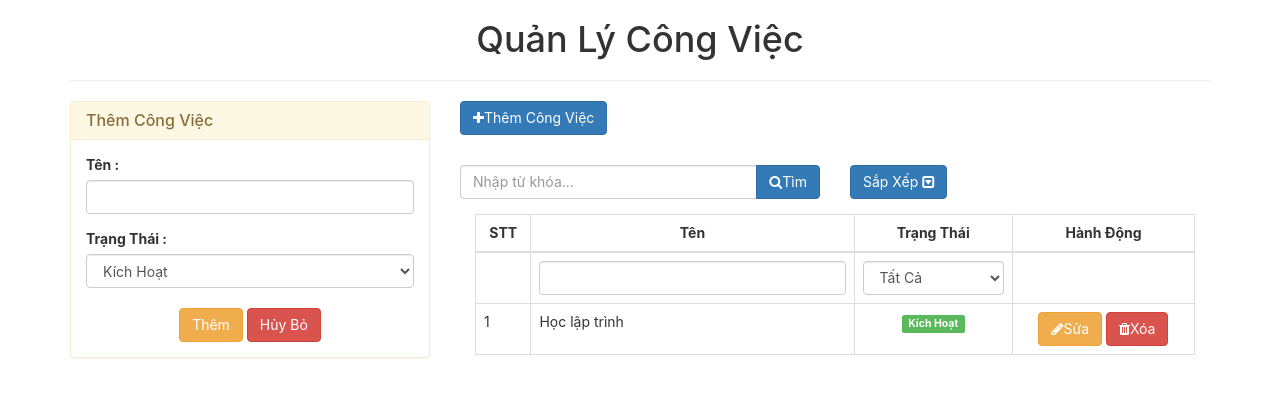
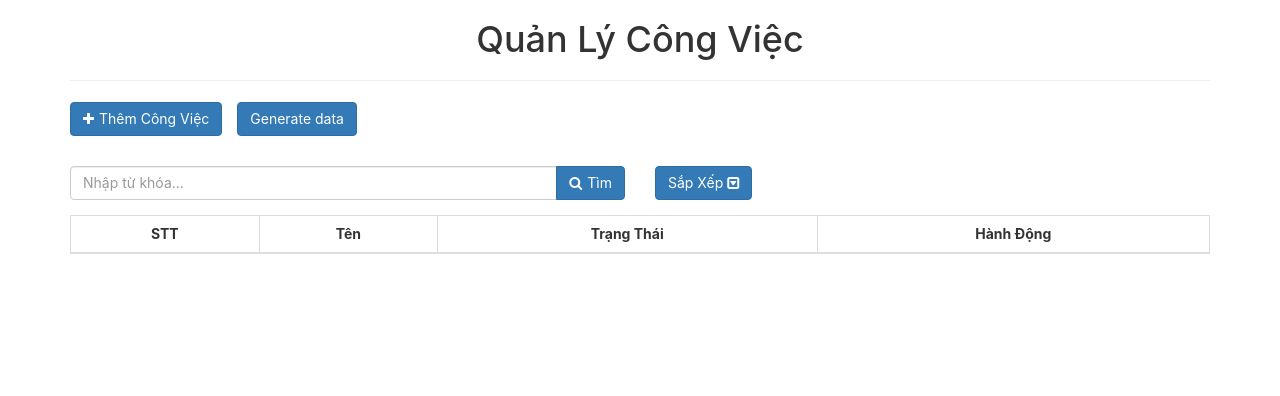
Before and after one commit to HoangAnh24/list-todo-IT, a React (Create React App) app: page / in a window 1280 px wide. Shown: the top 396 px of the page. Built offline with nearby package versions, Linux system fonts and the light colour scheme.

Commit message:
update TaskList and itemList

```diff
--- a/package.json
+++ b/package.json
@@ -6,6 +6,7 @@
     "@testing-library/jest-dom": "^4.2.4",
     "@testing-library/react": "^9.5.0",
     "@testing-library/user-event": "^7.2.1",
+    "randomstring": "^1.1.5",
     "react": "^16.13.1",
     "react-dom": "^16.13.1",
     "react-scripts": "3.4.1"
--- a/src/App.css
+++ b/src/App.css
@@ -44,3 +44,11 @@
 .mt-15 {
   margin-top: 15px;
 }
+
+.mr-15 {
+  margin-right: 15px;
+}
+
+.mr-5 {
+  margin-right: 5px;
+}
--- a/src/App.js
+++ b/src/App.js
@@ -1,10 +1,65 @@
-import React from 'react';
+import React, { Component } from 'react';
 import './App.css';
 import TaskForm from './components/TaskForm';
 import ConTrol from './components/Control';
 import TaskList from './components/TaskList';
+import randomstring from 'randomstring';
 
-function App() {
+class App extends Component {
+  constructor(props, context) {
+    super(props, context);
+    this.state = {
+      tasks: [],
+      isDisPlayForm: false,
+    }
+  }
+  componentWillMount() {
+    if (localStorage && localStorage.getItem('tasks')) {
+      let tasks = JSON.parse(localStorage.getItem('tasks'));
+
+      this.setState({
+        tasks: tasks
+      });
+    }
+
+  }
+
+  onGenerateData = () => {
+    let tasks = [
+      {
+        id: randomstring.generate(),
+        name: "học lập trình PHP",
+        status: true,
+      },
+      {
+        id: randomstring.generate(),
+        name: "học lập trình ASP",
+        status: false,
+      },
+      {
+        id: randomstring.generate(),
+        name: "học lập trình Python",
+        status: true,
+      },
+    ];
+    localStorage.setItem('tasks', JSON.stringify(tasks));
+  }
+
+  showTaskForm = () => {
+    this.setState({
+      isDisPlayForm: this.state.isDisPlayForm ? false : true
+    });
+  }
+
+  onCloseForm = () => {
+    this.setState({
+      isDisPlayForm: false
+    });
+  }
+
+  render() {
+    const { tasks, isDisPlayForm } = this.state;
+    var elmTaskForm = isDisPlayForm ? <TaskForm onCloseForm={this.onCloseForm} /> : '';
     return (
       <div className="container">
         <div className="text-center">
@@ -13,22 +68,24 @@ function App() {
         </div>
         <div className="row">
           <div className="col-xs-4 col-sm-4 col-md-4 col-lg-4">
-          <TaskForm />
+            {elmTaskForm}
           </div>
-        <div className="col-xs-8 col-sm-8 col-md-8 col-lg-8">
-          <button type="button" className="btn btn-primary mb-15">
+          <div className={isDisPlayForm ? 'col-xs-8 col-sm-8 col-md-8 col-lg-8' : 'col-xs-12 col-sm-12 col-md-12 col-lg-12'}>
+            <button type="button" className="btn btn-primary mb-15 mr-15" onClick={this.showTaskForm}>
               <span className="fa fa-plus mr-5" />Thêm Công Việc
+            </button>
+            <button type="button" className="btn btn-primary mb-15" onClick={this.onGenerateData}>
+              Generate data
             </button>
             <ConTrol />
             <div className="row mt-15">
-            <div className="col-xs-12 col-sm-12 col-md-12 col-lg-12">
-              <TaskList />
-            </div>
+              <TaskList listTasks={tasks} />
             </div>
           </div>
         </div>
       </div>
     );
   }
+}
 
 export default App;
--- a/src/components/ItemList.js
+++ b/src/components/ItemList.js
@@ -2,12 +2,13 @@ import React, { Component } from 'react';
 
 class ItemList extends Component {
     render() {
+        let { task,index } = this.props;
         return (
             <tr>
-                <td>1</td>
-                <td>Học lập trình</td>
+                <td className="text-center">{ ++index  }</td>
+                <td>{ task.name }</td>
                 <td className="text-center">
-                    <span className="label label-success"> Kích Hoạt </span>
+                    <span className={ task.status === true ? 'label label-success' : 'label label-warning' }> { task.status === true ? 'Kích Hoạt' : 'Ẩn' }  </span>
                 </td>
                 <td className="text-center">
                     <button type="button" className="btn btn-warning">
--- a/src/components/TaskForm.js
+++ b/src/components/TaskForm.js
@@ -1,11 +1,16 @@
 import React, { Component } from 'react';
 
 class TaskForm extends Component {
+
+    exitForm = () => {
+        this.props.onCloseForm();
+    }
+
     render() {
         return (
             <div className="panel panel-warning">
                 <div className="panel-heading">
-                    <h3 className="panel-title">Thêm Công Việc</h3>
+                    <h3 className="panel-title">Thêm Công Việc <span className="fa fa-times-circle pull-right" onClick={ this.exitForm }></span></h3>
                 </div>
                 <div className="panel-body">
                     <form>
--- a/src/components/TaskList.js
+++ b/src/components/TaskList.js
@@ -3,6 +3,10 @@ import ItemList from './ItemList'
 
 class TaskList extends Component {
     render() {
+        let { listTasks } = this.props;
+        let itemTask = listTasks.map((task,index) => {
+            return <ItemList key={index} task={ task } index={index} />;
+        });
         return (
             <div className="col-xs-12 col-sm-12 col-md-12 col-lg-12">
                 <table className="table table-bordered table-hover">
@@ -15,21 +19,7 @@ class TaskList extends Component {
                         </tr>
                     </thead>
                     <tbody>
-                        <tr>
-                            <td />
-                            <td>
-                                <input type="text" className="form-control" />
-                            </td>
-                            <td>
-                                <select className="form-control">
-                                    <option value={-1}>Tất Cả</option>
-                                    <option value={0}>Ẩn</option>
-                                    <option value={1}>Kích Hoạt</option>
-                                </select>
-                            </td>
-                            <td />
-                        </tr>
-                        <ItemList />
+                        { itemTask }
                     </tbody>
                 </table>
             </div>
```
Also changed, not shown: 1 other file (tests, documents, lock files or other folders). Lines whose indentation alone changed are shown as unchanged.
